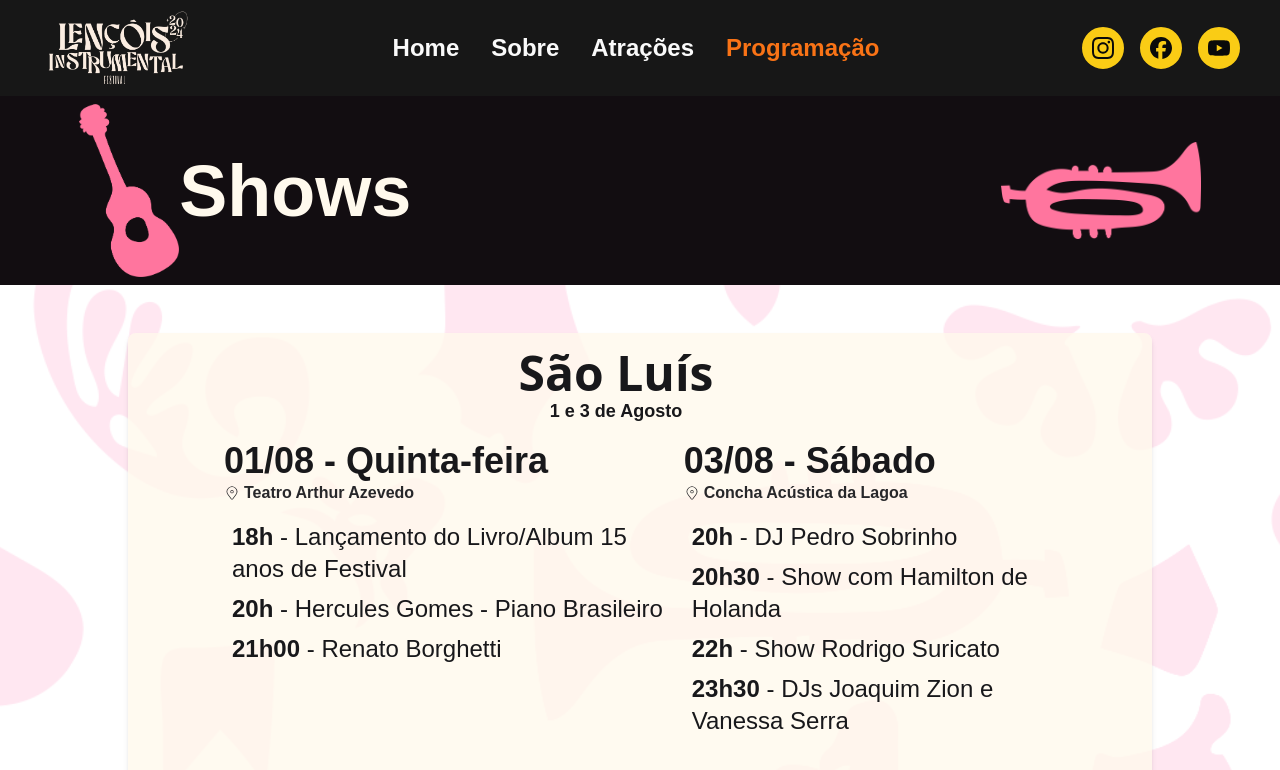
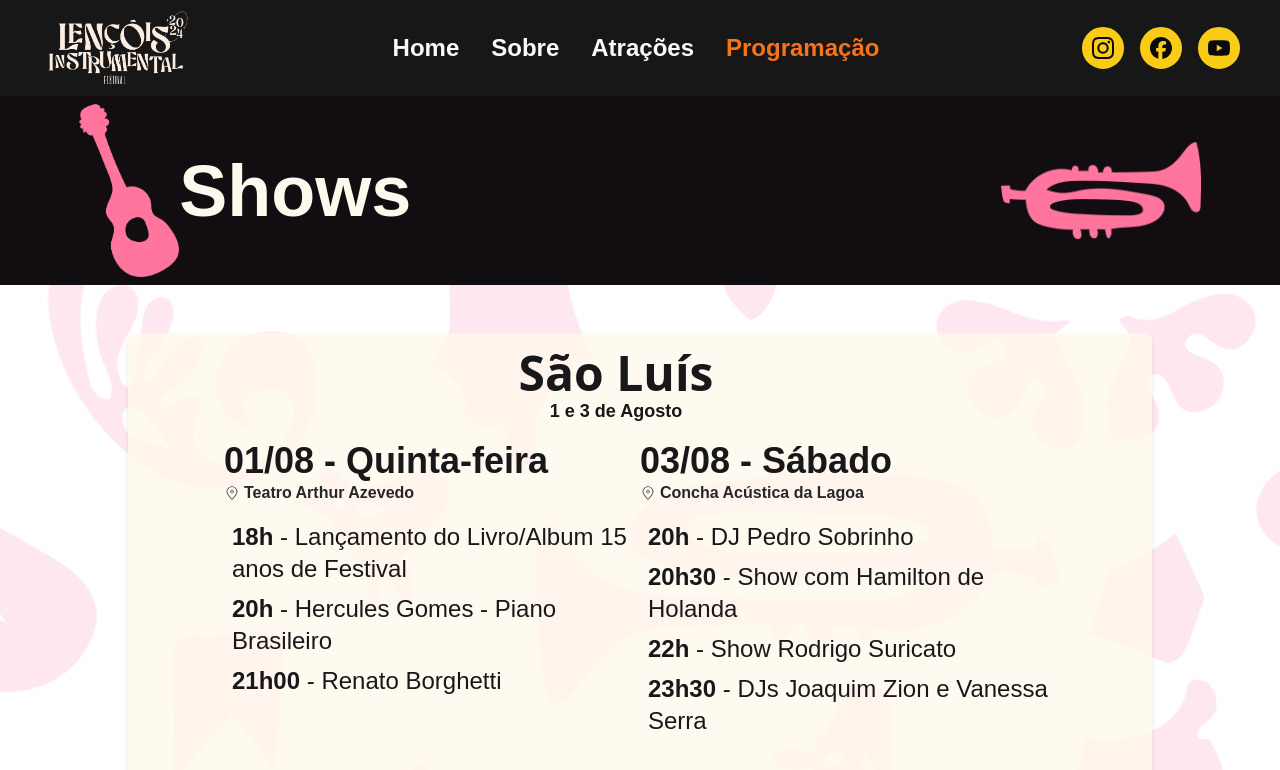
Before and after one commit to romuloromulo/lencoisjazzeblues, a Next.js app: page /programacao in a window 1280 px wide. Shown: the top 770 px of the page. Built offline with nearby package versions, Linux system fonts and the light colour scheme; a web font is replaced by a local one.

Commit message:
ajustando layout de programção

```diff
--- a/src/components/layout/programSection.jsx
+++ b/src/components/layout/programSection.jsx
@@ -6,16 +6,16 @@ const ProgramSection = ({ id, title, date, program }) => (
     id={id}
     className="relative container bg-background-white/80 w-[80%] py-4 rounded-lg shadow-md mb-12"
   >
-    <div className="flex flex-col items-center lg:px-12 text-zinc-900">
+    <div className="flex flex-col  items-center lg:px-12 text-zinc-900">
       <div className="md:w-auto w-full items-center md:items-start justify-center text-center md:pr-12">
         <h1 className="text-5xl font-bold font-sans whitespace-nowrap">
           {title}
         </h1>
         <p className="text-md sm:text-lg font-semibold">{date}</p>
       </div>
-      <ul className="flex flex-col md:flex-row p-4 rounded-xl text-zinc-800 w-full justify-around items-start">
+      <ul className="flex flex-col md:flex-row p-4 rounded-xl text-zinc-800  items-start">
         {program.map((dia) => (
-          <li key={dia.diaSemana}>
+          <li key={dia.diaSemana} className="w-1/2">
             <div className="items-center w-full gap-2 mb-2">
               <h1
                 className="text-zinc-900 text-2xl md:text-4xl font-bold"
```
